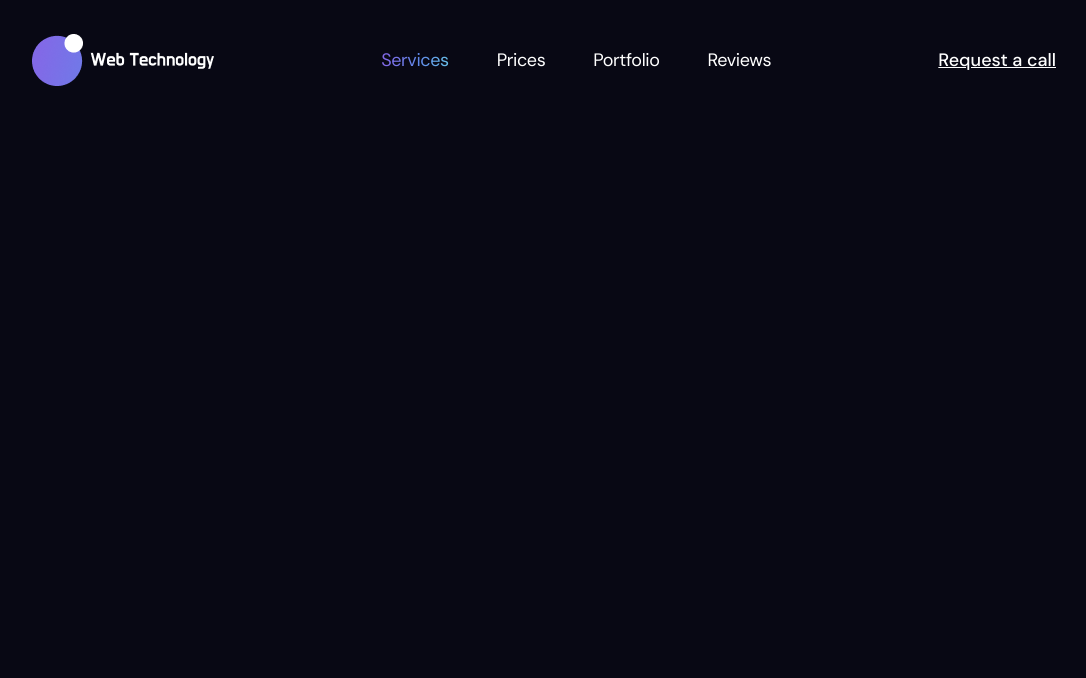
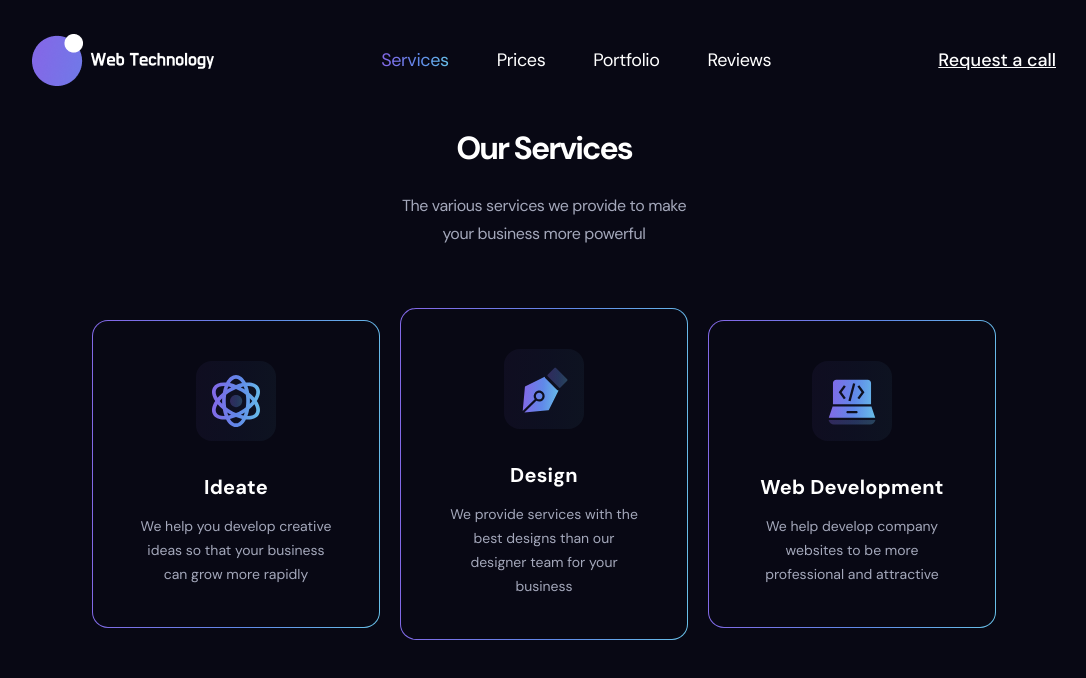
Before and after one commit to SerhiiOnyshchenko/web-technology, a React (Create React App) app: page / in a window 1280 px wide. Shown: the top 678 px of the page, without its empty margins (96-1182 px from the left). Built offline with nearby package versions, Linux system fonts and the light colour scheme.

Commit message:
well done

```diff
--- a/src/components/App.jsx
+++ b/src/components/App.jsx
@@ -1,11 +1,12 @@
 import Header from './Header/Header';
+import OurServices from './OurServices/OurServices';
 
 export const App = () => {
   return (
     <>
       <Header />
       {/* <Hero /> */}
-      {/* <Services /> */}
+      <OurServices />
       {/* <Technology /> */}
       {/* <Prices /> */}
       {/* <Portfolio /> */}
--- /dev/null
+++ b/src/components/OurServices/OurServices.jsx
@@ -0,0 +1,52 @@
+import Container from 'components/Container/Container';
+import { ReactComponent as IconIdea } from '../../images/svg/Idea.svg';
+import { ReactComponent as IconPen } from '../../images/svg/Pen.svg';
+import { ReactComponent as IconSyntax } from '../../images/svg/Syntax.svg';
+import s from './index.module.css';
+
+export default function OurServices() {
+  return (
+    <section className={s.OurServices}>
+      <Container>
+        <div className={s.Container}>
+          <h2 className={s.Title}>Our Services</h2>
+          <p className={s.PreTitle}>
+            The various services we provide to make your business more powerful
+          </p>
+          <ul className={s.List}>
+            <li className={s.Item}>
+              <span className={s.Icon}>
+                <IconIdea width="56px" />
+              </span>
+              <h3 className={s.TitleH3}>Ideate</h3>
+              <p className={s.Text}>
+                We help you develop creative ideas so that your business can
+                grow more rapidly
+              </p>
+            </li>
+            <li className={s.Item}>
+              <span className={s.Icon}>
+                <IconPen width="56px" />
+              </span>
+              <h3 className={s.TitleH3}>Design</h3>
+              <p className={s.Text}>
+                We provide services with the best designs than our designer team
+                for your business
+              </p>
+            </li>
+            <li className={s.Item}>
+              <span className={s.Icon}>
+                <IconSyntax width="56px" />
+              </span>
+              <h3 className={s.TitleH3}>Web Development</h3>
+              <p className={s.Text}>
+                We help develop company websites to be more professional and
+                attractive
+              </p>
+            </li>
+          </ul>
+        </div>
+      </Container>
+    </section>
+  );
+}
--- /dev/null
+++ b/src/components/OurServices/index.module.css
@@ -0,0 +1,120 @@
+.OurServices {
+	margin-bottom: 120px;
+}
+.Container {
+	display: flex;
+	flex-direction: column;
+	justify-content: center;
+	align-items: center;
+}
+.Title {
+	font-weight: 700;
+	font-size: 32px;
+	line-height: 1.75;
+	letter-spacing: -2px;
+	margin-bottom: 16px;
+}
+.PreTitle {
+	width: 288px;
+	text-align: center;
+
+	font-size: 16px;
+	line-height: 1.75;
+	letter-spacing: -0.4px;
+	color: var(--grey);
+	margin-bottom: 60px;
+}
+.List {
+	display: flex;
+	flex-direction: column;
+	justify-content: center;
+	align-items: center;
+	gap: 32px;
+}
+.Item {
+	position: relative;
+	padding: 40px 43px;
+	width: 288px;
+	display: flex;
+	flex-direction: column;
+	justify-content: center;
+	align-items: center;
+	border-radius: 16px;
+	background: var(--bg);
+	background-clip: padding-box;
+	color: var(--white);
+	border: 1px solid transparent;
+}
+.Item:before {
+	content: "";
+	position: absolute;
+	top: 0;
+	right: 0;
+	bottom: 0;
+	left: 0;
+	z-index: -1;
+	margin: -1px;
+	border-radius: inherit;
+	background: var(--gradient);
+}
+.Icon {
+	position: relative;
+	display: flex;
+	justify-content: center;
+	align-items: center;
+	width: 80px;
+	height: 80px;
+	border-radius: 16px;
+	margin-bottom: 34px;
+}
+.Icon::before {
+	content: "";
+	position: absolute;
+	top: 0;
+	right: 0;
+	bottom: 0;
+	left: 0;
+	border-radius: 16px;
+	background: var(--gradient);
+	opacity: 0.06;
+}
+.TitleH3 {
+	font-weight: 700;
+	font-size: 20px;
+	line-height: 1.2;
+	letter-spacing: 0.2px;
+	margin-bottom: 16px;
+}
+.Text {
+	text-align: center;
+	font-size: 14px;
+	line-height: 1.71;
+	color: var(--grey);
+}
+@media screen and (min-width: 1024px) {
+	.List {
+		flex-direction: row;
+		gap: 20px;
+	}
+}
+@media screen and (min-width: 1440px) {
+	.OurServices {
+		margin-bottom: 150px;
+	}
+	.PreTitle {
+		width: 352px;
+		font-size: 18px;
+		line-height: 1.56;
+	}
+	.List {
+		gap: 32px;
+	}
+	.Item {
+		padding: 40px 45px;
+		width: 352px;
+	}
+	.Text {
+		font-size: 18px;
+		line-height: 1.33;
+	}
+}
```
Also changed, not shown: src/images/svg/Pen.svg (renamed from src/images/svg/iconspace_Pen.svg), src/images/svg/Syntax.svg (renamed from src/images/svg/Icon_Syntax.svg).
